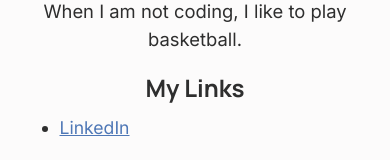
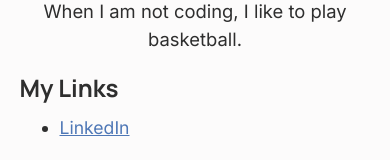
Before and after one commit to Etesam913/personal-website, a Next.js app: page /about in a window 390 px wide. Shown: the part 984-1144 px from the top of the page. Built offline with nearby package versions, Linux system fonts and the light colour scheme.

Commit message:
:lipstick: Added previewTooltip to custoplayer videos

```diff
--- a/src/app/about/about.css
+++ b/src/app/about/about.css
@@ -11,4 +11,7 @@
     margin: 0 auto 2rem;
     transform: translateX(0px);
   }
+  .no-text-align{
+    text-align: left;
+  }
 }
--- a/src/app/about/page.tsx
+++ b/src/app/about/page.tsx
@@ -33,7 +33,7 @@ export default function About() {
         Bachelors of Science in Computer Science.
       </p>
       <p>When I am not coding, I like to play basketball.</p>
-      <h2>My Links</h2>
+      <h2 className="no-text-align">My Links</h2>
       <ul>
         <li>
           <a href="https://www.linkedin.com/in/etesam-ansari/">LinkedIn</a>
```
Also changed, not shown: src/app/(projects)/card-video.tsx (+8 -1 lines).
